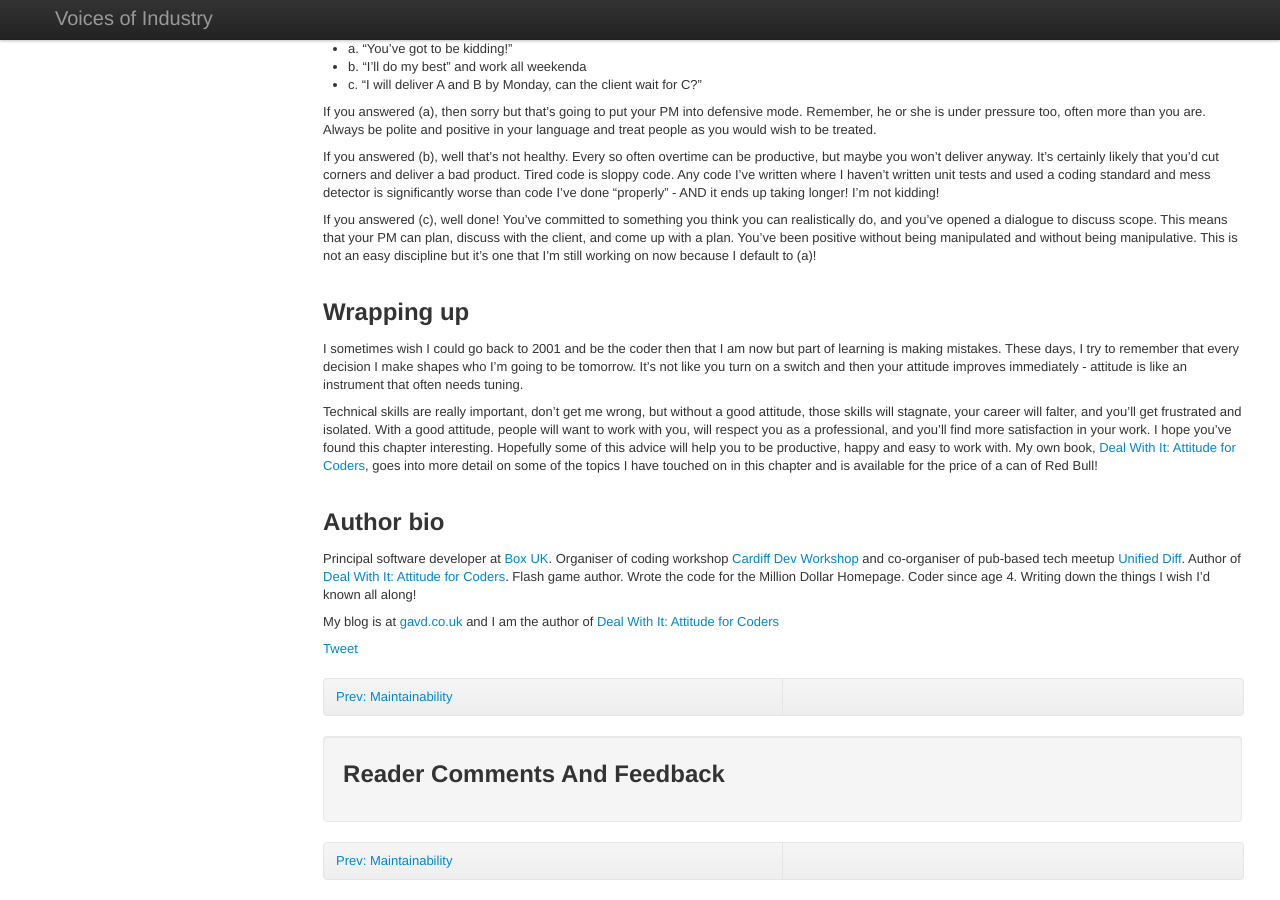
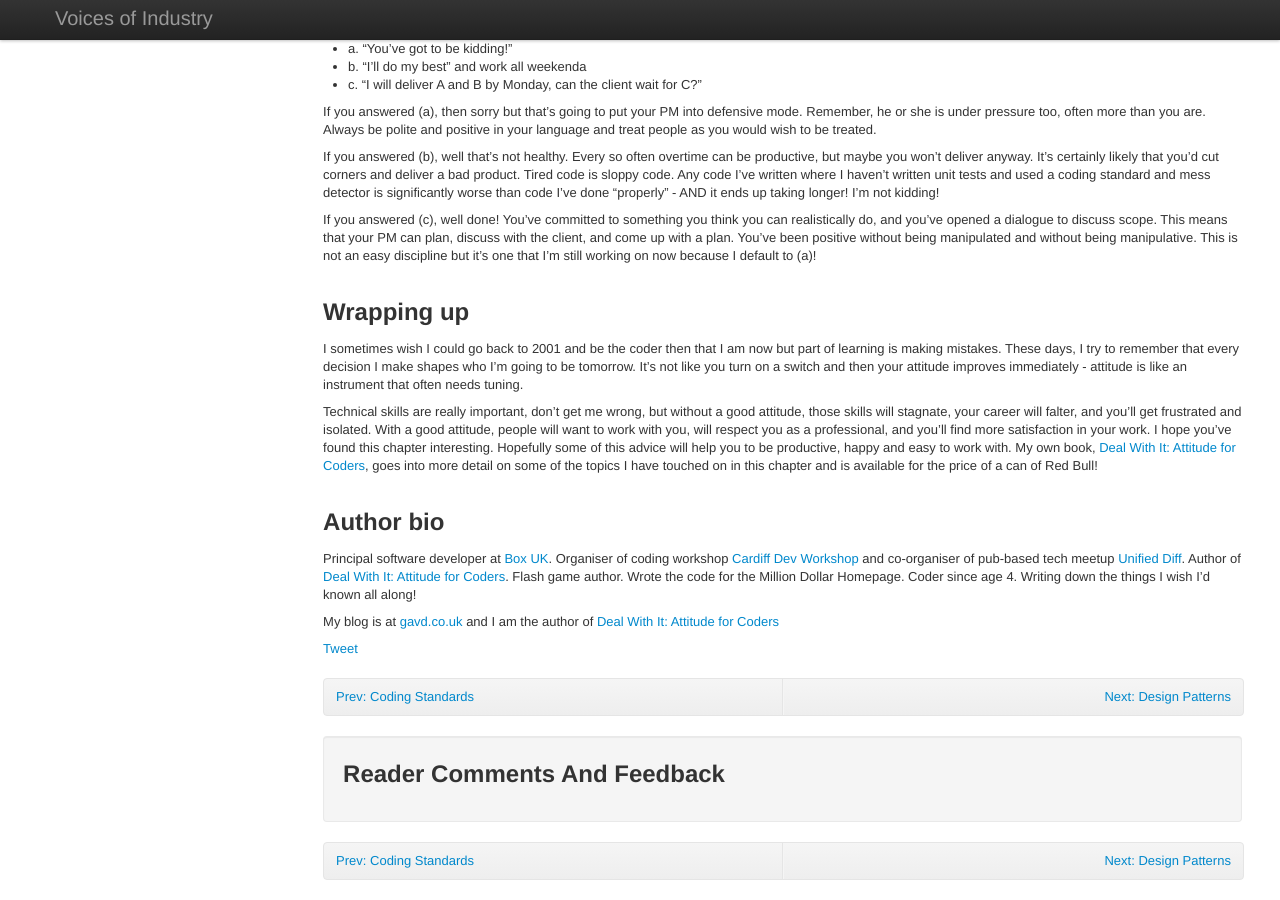
Before and after one commit to stuartherbert/if-i-knew-then, a Jekyll site: the page built from gavd-attitude-counts.md, in a window 1280 px wide and 900 px high, scrolled down 2184 px. Built offline with Jekyll 4.4.1, drawn with Linux system fonts in a browser that asks for light colours; comment, search, counter and statistics services are not loaded; some of the changed text lies outside the part shown.

Commit message:
Fix: no more parsing errors

```diff
--- a/gavd-attitude-counts.md
+++ b/gavd-attitude-counts.md
@@ -1,16 +1,17 @@
 ---
 layout: book-chapter
 title: Attitude Counts
-prev: '<a href="maintainability.html">Prev: Maintainability</a>'
+prev: '<a href="coding-standards.html">Prev: Coding Standards</a>'
+next: '<a href="design-patterns.html">Next: Design Patterns</a>'
 ---
 
 # Gavin Davies - Attitude Counts
 
 ## What do you wish you'd known?
 
-I got started early - I wrote my first code around age 4. I left Aberystwyth University in 2001 with first class honours in Computer Science and Geography. At this point, I felt fairly confident that I knew a lot about software and I took my first job at a small web company. For a large amount of my time there, I was the only full-time dev in the company. Over the next few months, I learned the skills I would need (basic PhotoShop, ASP classic, HTML and a little CSS) and off I went, building web applications. My work perhaps wasn't my particularly high on my list of priorities*; I was in a rock and roll band, and we had moved to Cardiff as a unit, but work paid the bills and life was fun.
+I got started early - I wrote my first code around age 4. I left Aberystwyth University in 2001 with first class honours in Computer Science and Geography. At this point, I felt fairly confident that I knew a lot about software and I took my first job at a small web company. For a large amount of my time there, I was the only full-time dev in the company. Over the next few months, I learned the skills I would need (basic PhotoShop, ASP classic, HTML and a little CSS) and off I went, building web applications. My work perhaps wasn't my particularly high on my list of priorities\*; I was in a rock and roll band, and we had moved to Cardiff as a unit, but work paid the bills and life was fun.
 
-_(* work still isn't the be-all and end-all, I just think I'm more diligent about it now!)_
+_(\* work still isn't the be-all and end-all, I just think I'm more diligent about it now!)_
 
 I was pretty bright back then, and I could pick things up quite quickly. I started to think I knew it all, and anything I wasn't comfortable with, I kind of glossed over. I had ability and youth, but I did not have a particularly good attitude. I was quite arrogant, despite the fact that, in all honesty, my code quality was actually pretty shocking!
 
```
